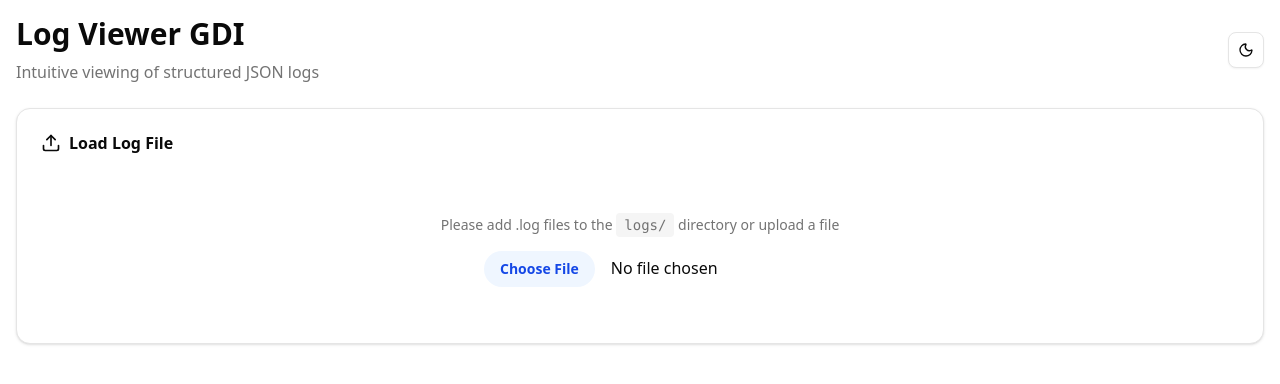
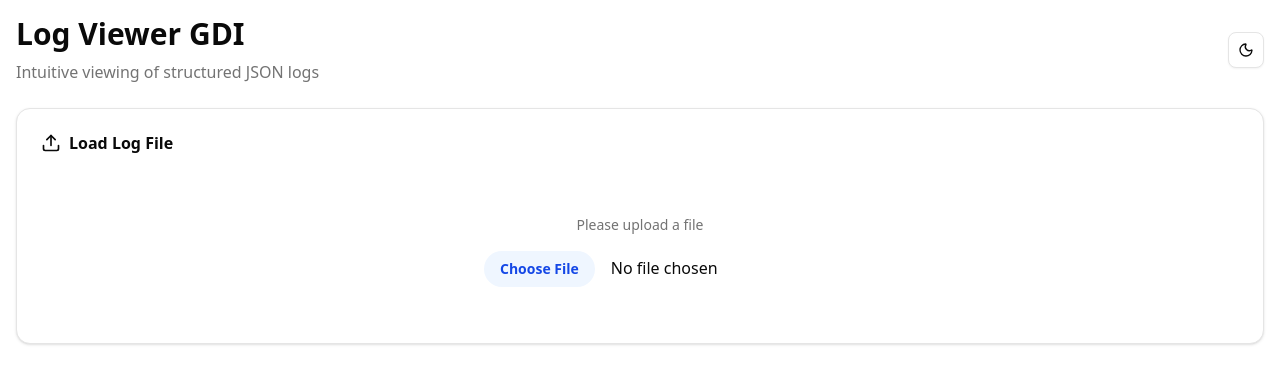
Before and after one commit to SimbaBuilds/juniper_gdi, a Next.js app: page / in a window 1280 px wide. Shown: the top 384 px of the page. Built offline with nearby package versions, Linux system fonts and the light colour scheme.

Commit message:
Update LogViewer.tsx

```diff
--- a/components/LogViewer.tsx
+++ b/components/LogViewer.tsx
@@ -150,7 +150,7 @@ export function LogViewer() {
           <CardContent>
             <div className="text-center py-8">
               <div className="text-sm text-muted-foreground mb-4">
-                Please add .log files to the <code className="bg-muted px-2 py-1 rounded">logs/</code> directory or upload a file
+                Please upload a file
               </div>
               <input
                 type="file"
```
